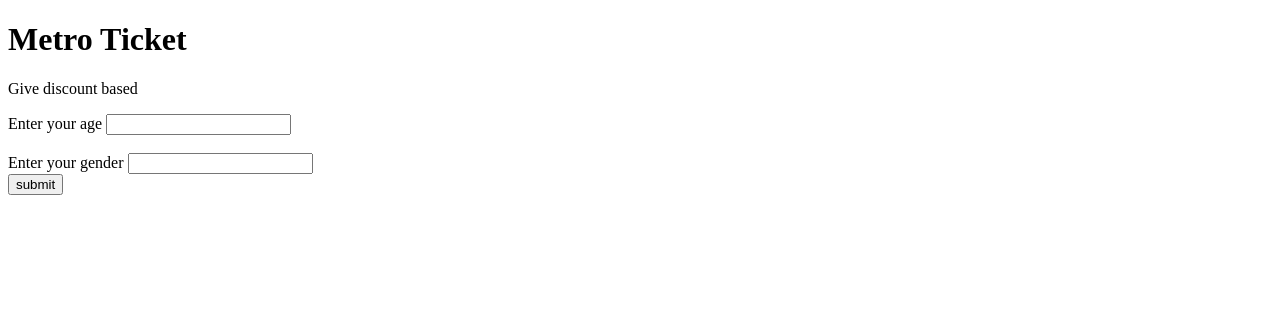
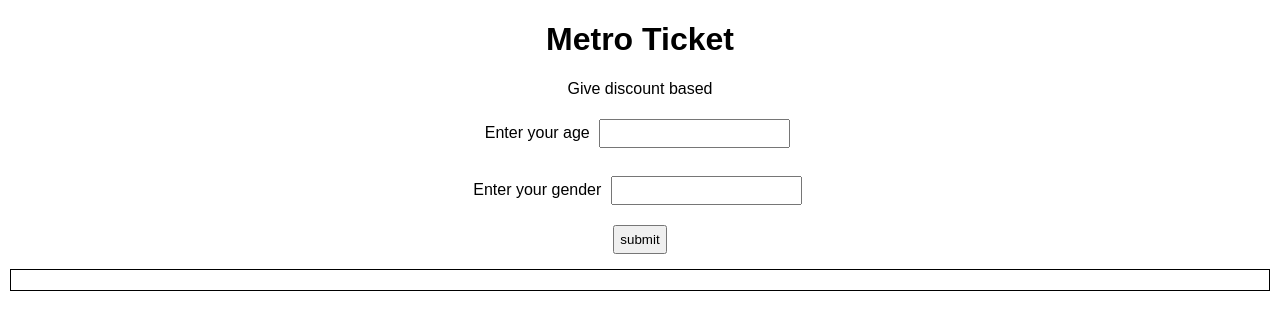
Before and after one commit to devendra-sahu9/javascript-ex-projects, a plain HTML site: page Practice Exersize/metro ticketing.html in a window 1280 px wide. Drawn offline with Linux system fonts and the light colour scheme.

Commit message:
added styling on the page

```diff
--- a/Practice Exersize/metro ticketing.html
+++ b/Practice Exersize/metro ticketing.html
@@ -4,6 +4,33 @@
     <meta charset="UTF-8">
     <meta name="viewport" content="width=device-width, initial-scale=1.0">
     <title>Metro Ticket</title>
+    <style>
+        body{
+            margin: 0;
+            padding: 0;
+            box-sizing: border-box;
+            font-family: Arial, sans-serif;
+            text-align: center;
+        }
+
+        div{
+            margin: 10px;
+        }
+        input{
+            padding: 5px;
+            margin: 5px;
+        }
+        button{
+            padding: 5px;
+            margin: 5px;
+        }
+        #printPrice{
+            margin: 10px;
+            padding: 10px;
+            border: 1px solid #000;
+        }
+
+    </style>
 </head>
 <body>
     <!-- Give discount based on age, gender for metro ticket
```
